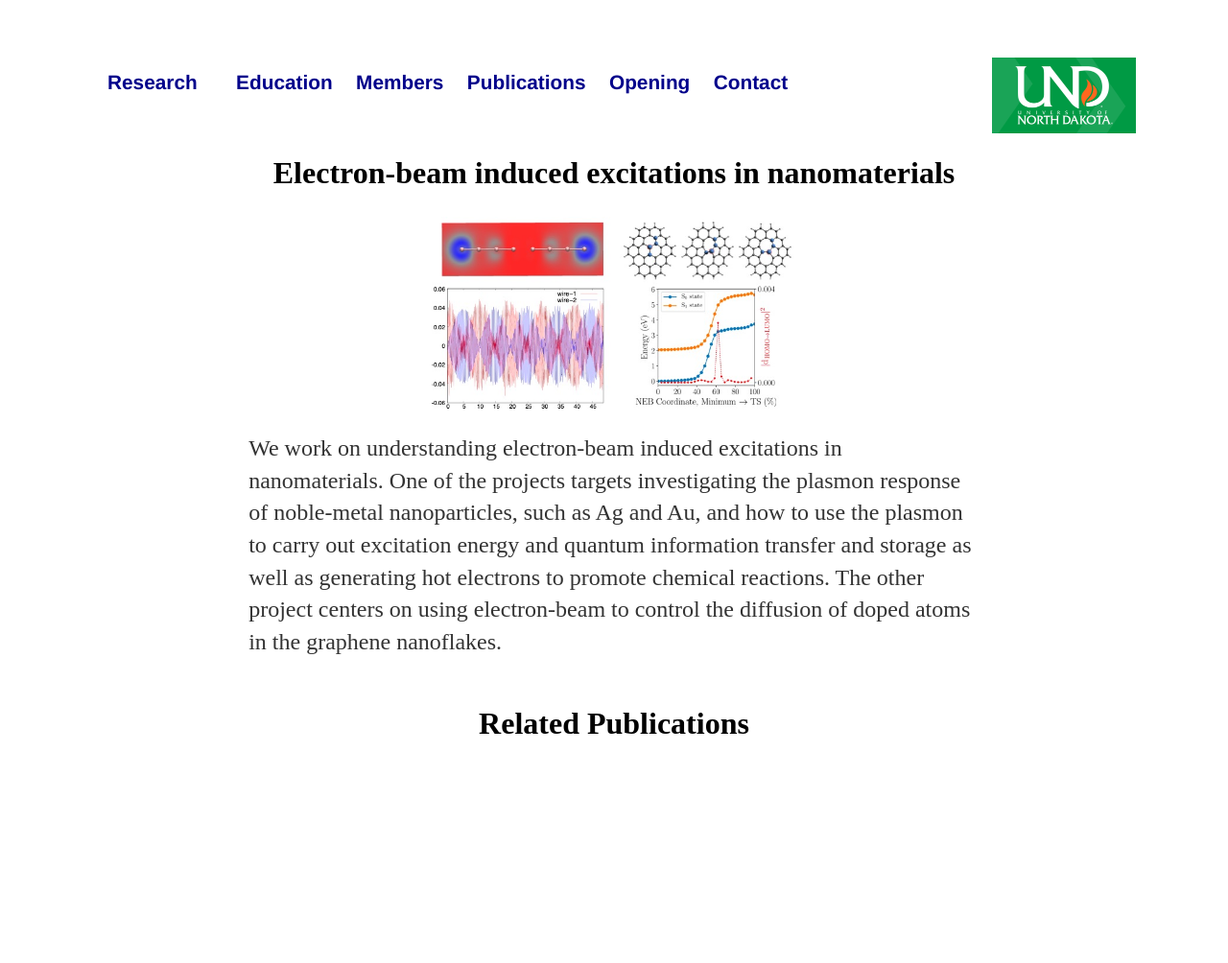
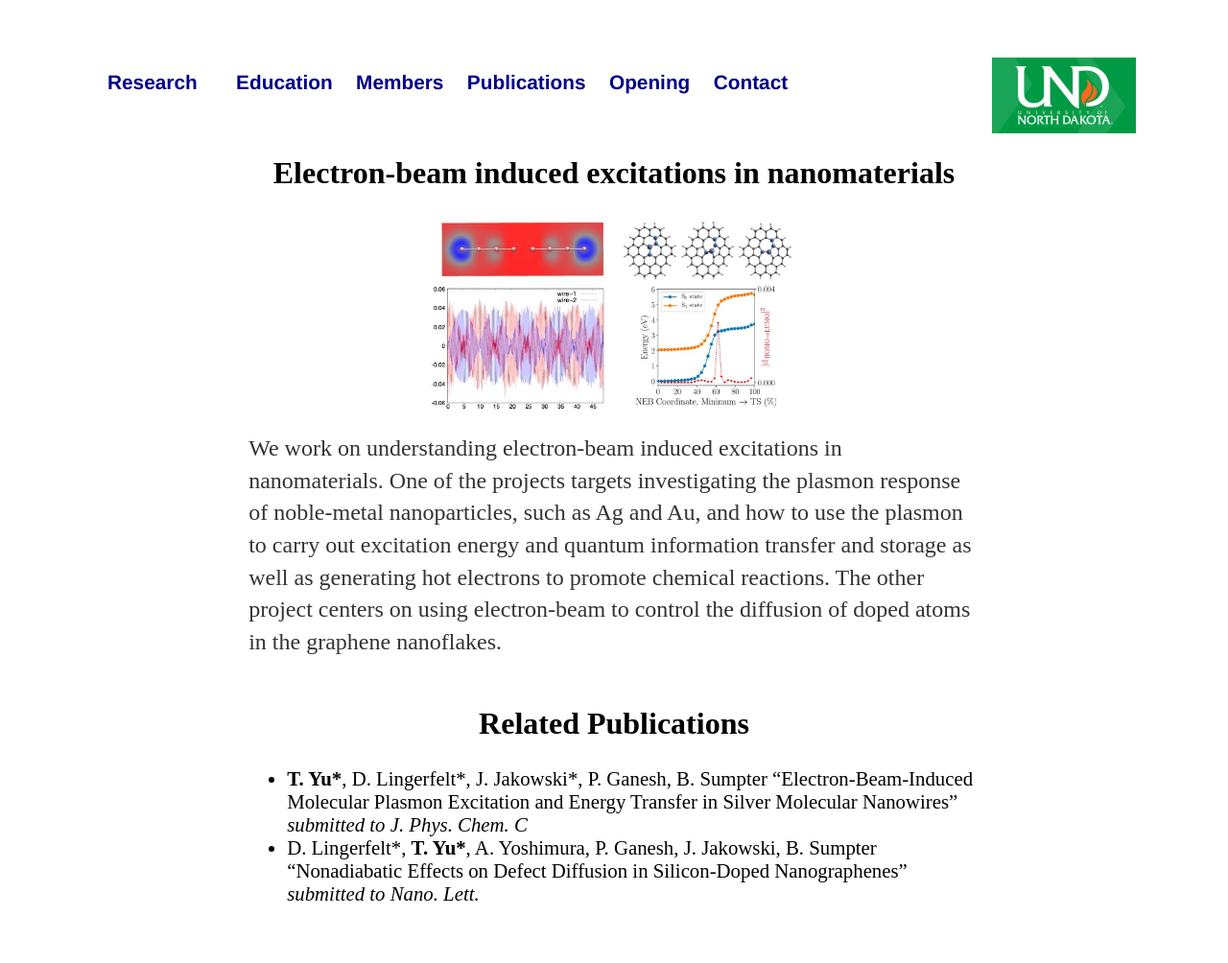
Before and after one commit to comchemyu/und.research.github.io, a Jekyll site: the page built from publications/plasmon/index.html, in a window 1280 px wide. Shown: the whole page at 96% size. Built offline with Jekyll 4.4.1, drawn with Linux system fonts in a browser that asks for light colours; before the commit the page ends 900 px from its top, so only the background shows below that.

Commit message:
Update index.html

```diff
--- a/publications/plasmon/index.html
+++ b/publications/plasmon/index.html
@@ -27,6 +27,8 @@
 
 <h2>Related Publications</h2>
 <ul reversed style="font-size:130%;" type="1">
+ <li><b>T. Yu*</b>, D. Lingerfelt*, J. Jakowski*, P. Ganesh, B. Sumpter “Electron-Beam-Induced Molecular Plasmon Excitation and Energy Transfer in Silver Molecular Nanowires” <i>submitted to J. Phys. Chem. C</i>
+    <li>D. Lingerfelt*, <b>T. Yu*</b>, A. Yoshimura, P. Ganesh, J. Jakowski, B. Sumpter “Nonadiabatic Effects on Defect Diffusion in Silicon-Doped Nanographenes” <i>submitted to Nano. Lett.</i>
 
 </ul>
 
```
